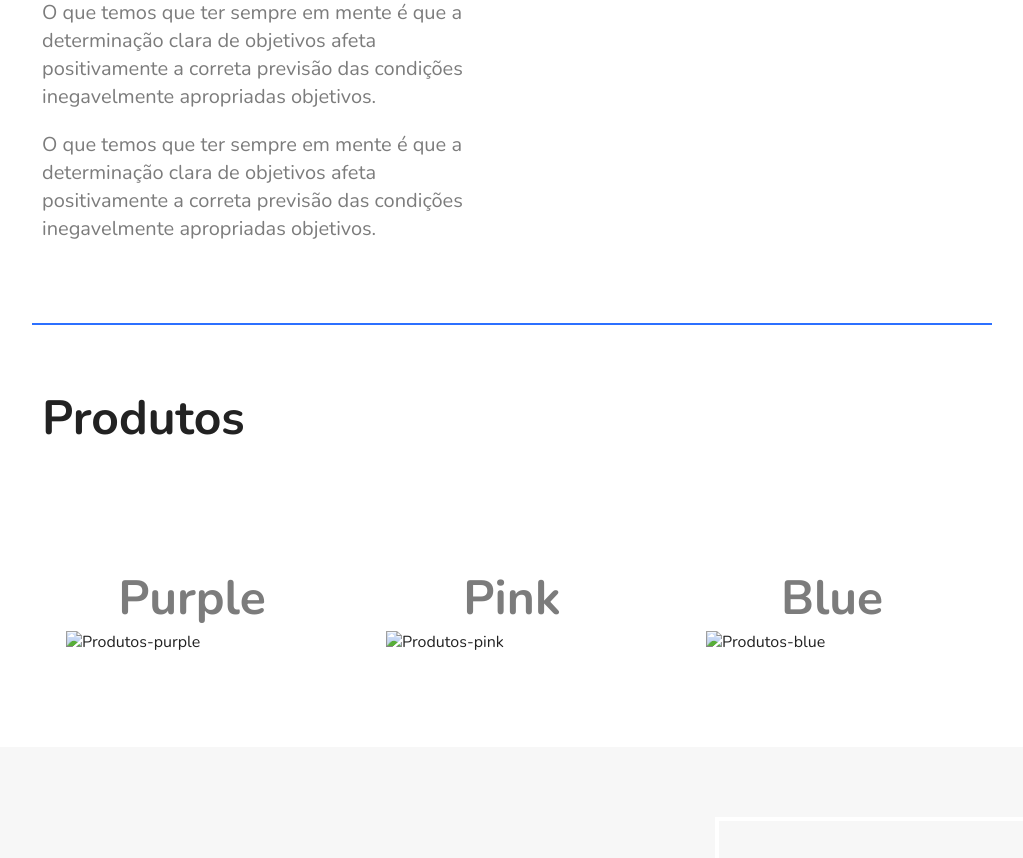
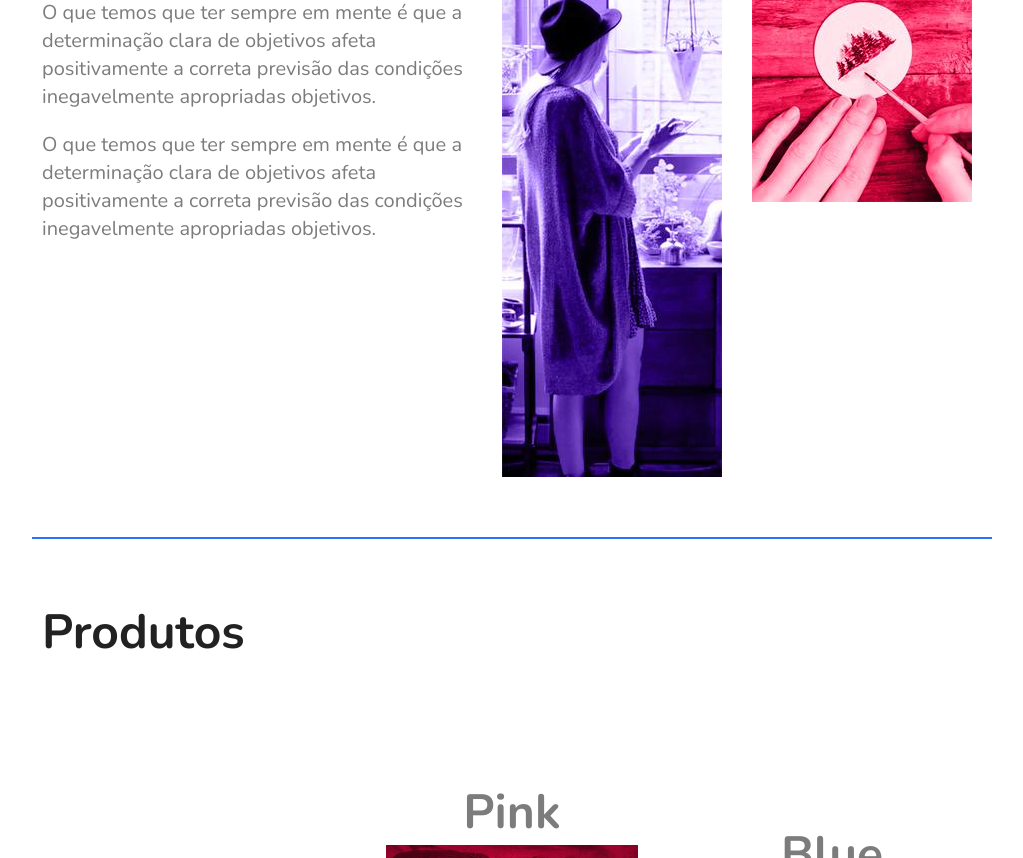
Before and after one commit to luizeri24/Flexbox, a plain HTML site: page index.html in a window 1280 px wide. Shown: the part 468-1326 px from the top of the page, without its empty margins (128-1151 px from the left). Drawn offline with nearby package versions, Linux system fonts and the light colour scheme; the site is published under a folder, as on GitHub Pages, so addresses that start at the root find nothing.

Commit message:
Projeto Finalizado2

```diff
--- a/index.html
+++ b/index.html
@@ -43,10 +43,10 @@
       <p>O que temos que ter sempre em mente é que a determinação clara de objetivos afeta positivamente a correta previsão das condições inegavelmente apropriadas objetivos.</p>
     </div>
     <div class="sobre-img">
-      <img src="/img/sobre1.jpg" alt="Sobre-imagem1">
+      <img src="img/sobre1.jpg" alt="Sobre-imagem1">
     </div>
     <div class="sobre-img">
-      <img src="/img/sobre2.jpg" alt="Sobre-imagem2">
+      <img src="img/sobre2.jpg" alt="Sobre-imagem2">
     </div>
   </section>
   <section class="produtos" id="produtos">
@@ -54,15 +54,15 @@
     <div class="produtos-container">
       <div class="produto-item purple">
         <h2>Purple</h2>
-        <img src="/img/produtos1.jpg" alt="Produtos-purple">
+        <img src="img/produtos1.jpg" alt="Produtos-purple">
       </div>
       <div class="produto-item pink">
         <h2>Pink</h2>
-        <img src="/img/produtos2.jpg" alt="Produtos-pink">
+        <img src="img/produtos2.jpg" alt="Produtos-pink">
       </div>
       <div class="produto-item blue">
         <h2>Blue</h2>
-        <img src="/img/produtos3.jpg" alt="Produtos-blue">
+        <img src="img/produtos3.jpg" alt="Produtos-blue">
       </div>
     </div>
   </section>
```
